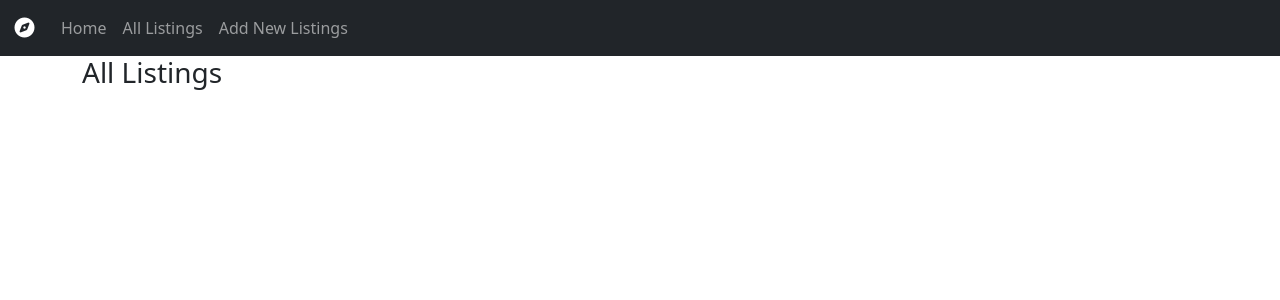
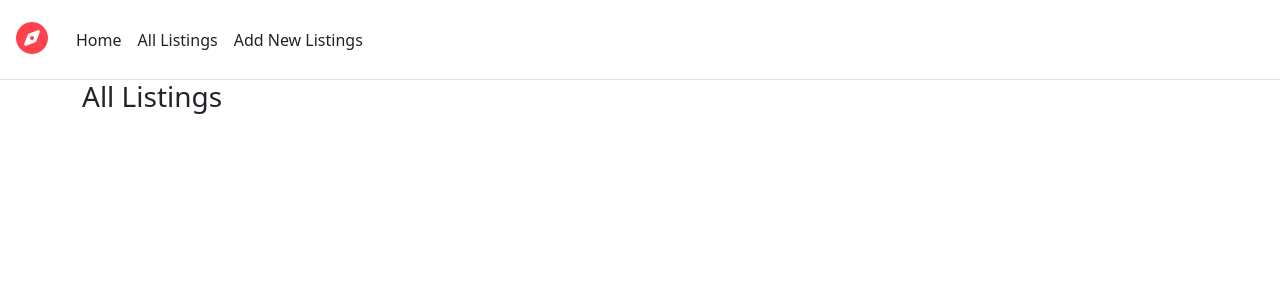
Before and after one commit to basu07i1/Air_BnB-CLONE, a Node server app: page /listings in a window 1280 px wide. Shown: the top 300 px of the page. Run offline with Node 20, Linux system fonts and the light colour scheme; data that the repository does not hold is empty; some libraries are stand-ins or nearby versions.

Commit message:
add navbar

```diff
--- a/public/css/style.css
+++ b/public/css/style.css
@@ -2,3 +2,21 @@
     background-color: pink;
 
 } */
+
+.navbar {
+    height: 5rem;
+    background-color: whitesmoke;
+}
+
+.border-bottom{
+    border-bottom: 2px solid yellow;
+}
+
+.fa-compass {
+    color: #fe424d;
+    font-size: 2rem;
+}
+
+.nav-link {
+    color: #222222 !important;
+}
--- a/views/includes/navbar.ejs
+++ b/views/includes/navbar.ejs
@@ -1,29 +1,5 @@
-<!-- <nav class="navbar sm:navbar-expand bg-1 fg-2">
-  <div class="container-fluid">
-    <a class="navbar-brand" href="/"><i class="fa-solid fa-compass"></i></a>
-    <button class="btn-icon navbar-toggler" type="button" data-bs-toggle="drawer" data-bs-target="#navbarNavAltMarkup" aria-controls="navbarNavAltMarkup" aria-label="Toggle navigation">
-      <span class="navbar-toggler-icon" aria-hidden="true"></span>
-    </button>
-    <dialog class="drawer drawer-end" id="navbarNavAltMarkup" aria-labelledby="navbarNavAltMarkupLabel">
-      <div class="drawer-header">
-        <h5 class="drawer-title" id="navbarNavAltMarkupLabel">Menu</h5>
-        <button type="button" class="btn-close" data-bs-dismiss="drawer" aria-label="Close"></button>
-      </div>
-      <div class="drawer-body">
-        <div class="nav nav-pills navbar-nav">
-          <a class="nav-link " href="/">Home</a>
-          <a class="nav-link" href="/listings">All Listings</a>
-          <a class="nav-link" href="listings/new">Add New Listings</a>
 
-        </div>
-      </div>
-    </dialog>
-  </div>
-</nav> -->
-
-
-
-<nav class="navbar navbar-expand-lg navbar-dark bg-dark">
+<nav class="navbar navbar-expand-lg navbar-dark bg-white border-bottom sticky-top">
     <div class="container-fluid">
 
         <!-- Brand -->
--- a/views/listings/index.ejs
+++ b/views/listings/index.ejs
@@ -8,7 +8,11 @@
         <% for(let listing of allListings) { %>
             <li>
                 <a href="/listings/<%= listing._id %>"><%= listing.title %></a>
+
             </li>
+
+
+
         <% } %>
     </ul>
 
```
